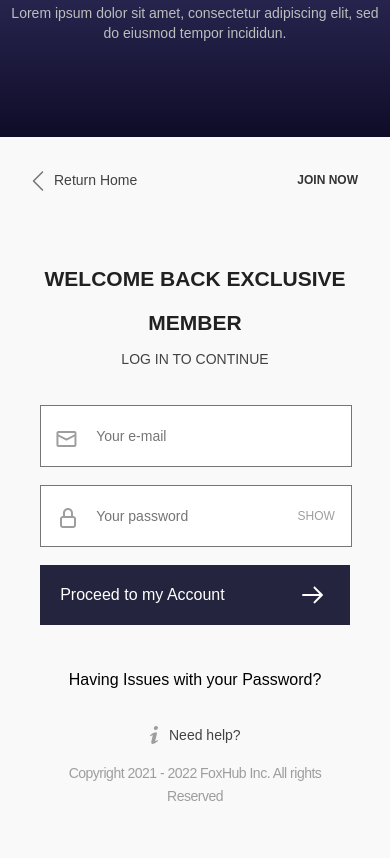
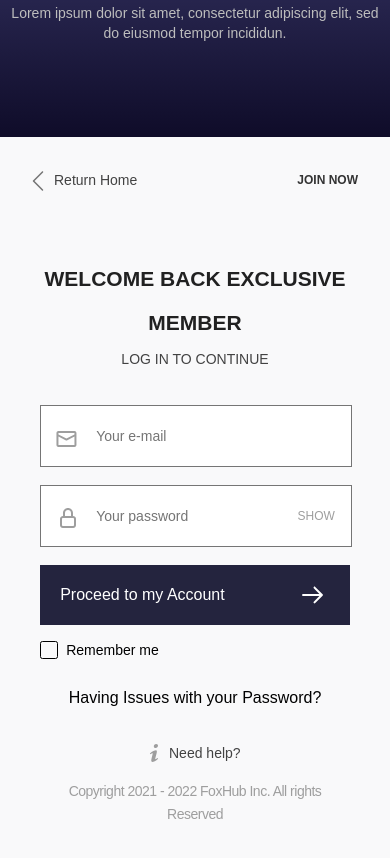
Before and after one commit to daladn0/mob, a website: page src/signin.html in a window 390 px wide. Shown: the part 707-1565 px from the top of the page. Drawn offline with nearby package versions, Linux system fonts and the light colour scheme; files that its build step writes are made by us from their sources; a web font is replaced by a local one.

Commit message:
remember me button

```diff
--- a/src/assets/js/script.js
+++ b/src/assets/js/script.js
@@ -6,7 +6,7 @@ document.addEventListener("DOMContentLoaded", function () {
 
   if ( confirmForm ) {
     const heading = document.querySelector(".content__subtitle");
-    heading.innerHTML = "Confirm your email";
+    heading.innerHTML = "Forgotten your password?";
   }
 
   if (confirmForm && resetForm) {
--- a/src/assets/scss/_media.scss
+++ b/src/assets/scss/_media.scss
@@ -184,6 +184,12 @@
 
         &__additional-info {
             font-size: 11px;
+        }
+
+        &__checkbox {
+            label {
+                font-size: 14px;
+            }
         }
 
         &__footer {
--- a/src/assets/scss/modules/_content.scss
+++ b/src/assets/scss/modules/_content.scss
@@ -342,9 +342,63 @@
         }
     }
 
+    &__checkbox {
+        display: flex;
+        align-items: center;
+        justify-content: flex-start;
+        margin-top: 1rem;
+
+        font-family: var(--font);
+        text-align: left;
+
+        input[type='checkbox'] {
+            cursor: pointer;
+            opacity: 0;
+            position: absolute;
+        }
+
+        label {
+            display: flex;
+            align-items: center;
+
+            cursor: pointer;
+            line-height: 1;
+
+            -webkit-touch-callout: none; /* iOS Safari */
+            -webkit-user-select: none; /* Safari */
+            -khtml-user-select: none; /* Konqueror HTML */
+            -moz-user-select: none; /* Old versions of Firefox */
+            -ms-user-select: none; /* Internet Explorer/Edge */
+            user-select: none; /* Non-prefixed version, currently
+                                supported by Chrome, Edge, Opera and Firefox */
+
+            &::before {
+                content: '';
+                width: 1rem;
+                height: 1rem;
+                margin-right: 0.5rem;
+                border-radius: .15rem;
+                border: .05rem solid black;
+                // transition: all .1s linear;
+            }
+        }
+
+        & input[type='checkbox']:checked + label::before {
+            content: '✓';
+            display: flex;
+            justify-content: center;
+            align-items: center;
+
+            color: #fff;
+            background: #24243E;
+            border-color: #24243E;
+            font-size: 14px;
+        }
+    }
+
     &__issue {
         display: block;
-        margin-top: 2.7rem;
+        margin-top: 1.7rem;
 
         font-family: var(--font);
         font-style: normal;
--- a/src/signin.html
+++ b/src/signin.html
@@ -40,6 +40,10 @@
                                 d="M12,52h62.344L52.888,73.456c-1.562,1.562-1.562,4.095-0.001,5.656c1.562,1.562,4.096,1.562,5.658,0l28.283-28.284l0,0  c0.186-0.186,0.352-0.391,0.498-0.609c0.067-0.101,0.114-0.21,0.172-0.315c0.066-0.124,0.142-0.242,0.195-0.373  c0.057-0.135,0.089-0.275,0.129-0.415c0.033-0.111,0.076-0.217,0.099-0.331C87.973,48.525,88,48.263,88,48l0,0  c0-0.003-0.001-0.006-0.001-0.009c-0.001-0.259-0.027-0.519-0.078-0.774c-0.024-0.12-0.069-0.231-0.104-0.349  c-0.039-0.133-0.069-0.268-0.123-0.397c-0.058-0.139-0.136-0.265-0.208-0.396c-0.054-0.098-0.097-0.198-0.159-0.292  c-0.146-0.221-0.314-0.427-0.501-0.614L58.544,16.888c-1.562-1.562-4.095-1.562-5.657-0.001c-1.562,1.562-1.562,4.095,0,5.658  L74.343,44L12,44c-2.209,0-4,1.791-4,4C8,50.209,9.791,52,12,52z" />
                         </svg>
                     </button>
+                    <div class="content__checkbox">
+                        <input type="checkbox" id="check">
+                        <label for="check">Remember me</label>
+                    </div>
                     <a href="/mob/dist/restore.html" class="content__issue">Having Issues with your Password?</a>
                 </form>
             </div>
```
Also changed, not shown: src/restore.html (+3 -3 lines), dist/assets/css/signin.min.css, dist/assets/css/style.min.css, dist/assets/images/tick.svg (added), dist/assets/js/script.js, dist/restore.html, dist/signin.html.
